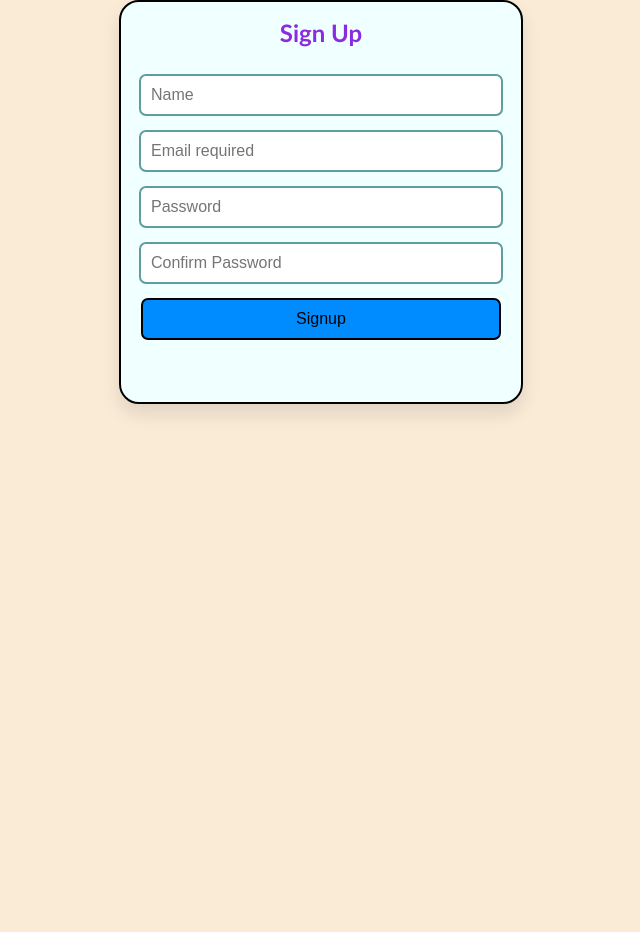
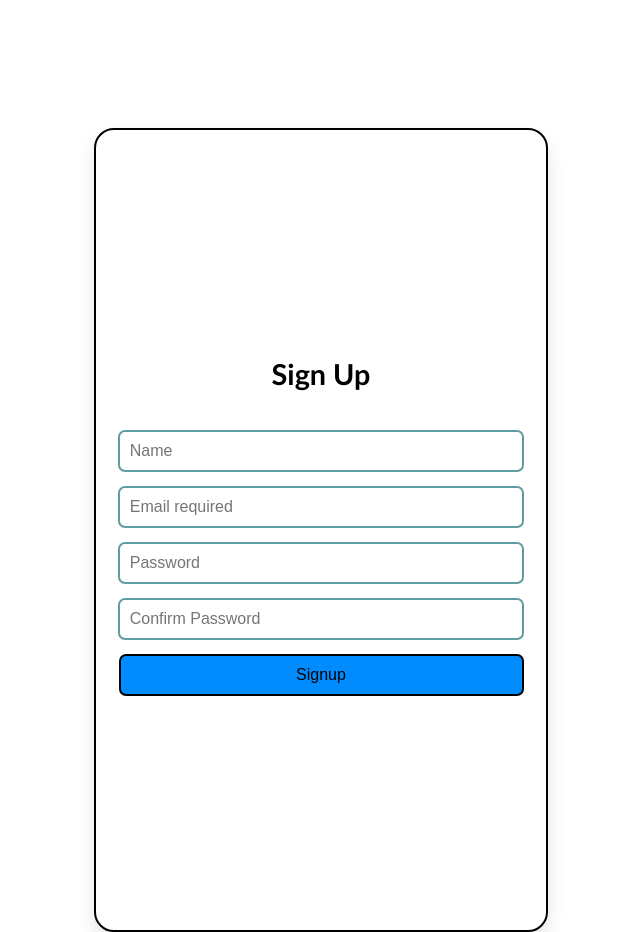
Before and after one commit to HarmanDhiman371/Project-2, a React (Create React App) app in the folder client/: page /signup in a window 1280 px wide. Shown: the whole page, without its empty margins (319-959 px from the left). Before the commit the page ends 800 px from the top, so only its background shows below. Built offline with nearby package versions, Linux system fonts and the light colour scheme.

Commit message:
fixing signup

```diff
--- a/client/src/Styles/Signup.css
+++ b/client/src/Styles/Signup.css
@@ -1,17 +1,18 @@
-body{
-    background-color: antiquewhite;
-}
+
 .signup-container{
     border: 2px solid black;
-    /* display: flex; */
+    display: flex;
     justify-self: center;
-    background-color: azure;
     border-radius: 20px;
-    align-self: center;
-   /* margin-top: 10%; */
-    height: 400px;
+   margin-top: 10%;
+    max-width: 450px;
     box-shadow: 0 10px 18px rgba(0,0,0,0.1);
-    width: 400px;
+     min-height: 100vh;
+  background-color: linear-gradient(135deg, var(--light) 0%, #bb4242 100%);
+  font-family: 'Inter', sans-serif;
+    align-items: center;
+    justify-content: center;
+    flex-direction: column;
 }
 .signup-heading{
     text-align: center;
@@ -20,6 +21,11 @@ body{
     color: blueviolet;
     margin-bottom: 20px;;
     font-family: 'Gill Sans', 'Gill Sans MT', Calibri, 'Trebuchet MS', sans-serif;
+     margin: 0 0 2rem;
+  color: var(--text);
+  font-size: 1.8rem;
+  font-weight: 700;
+  text-align: center;
 }
 input{
     width:85%;
```
